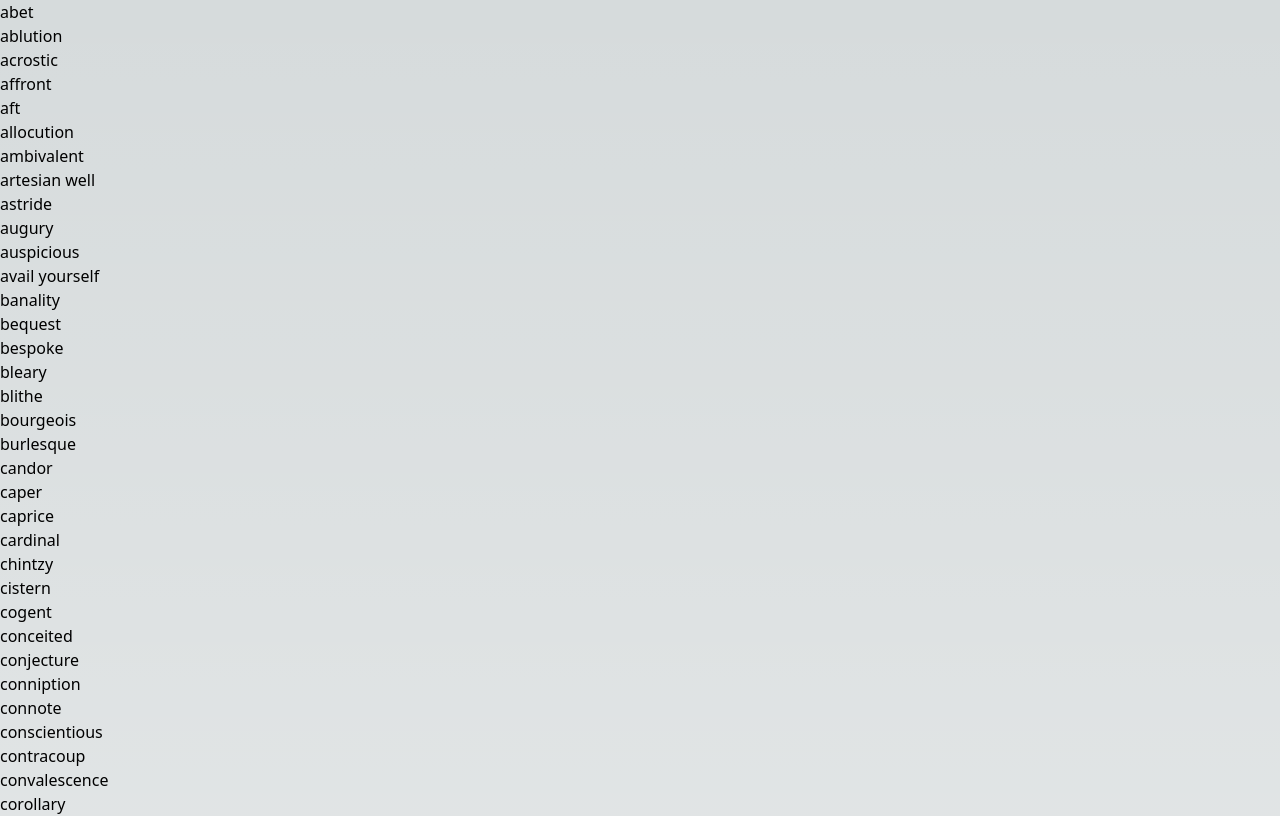
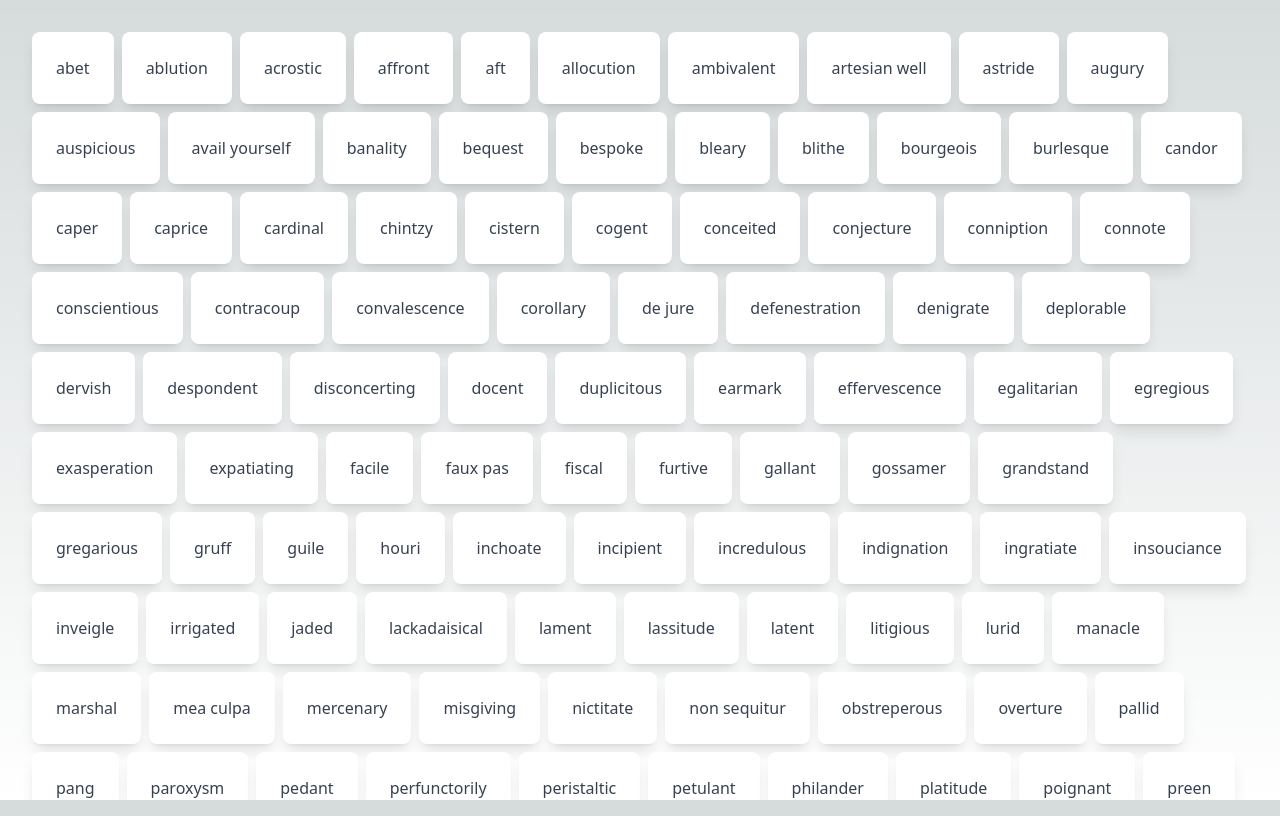
Before and after one commit to ic-768/Word-Station, a Next.js app: page /words in a window 1280 px wide. Shown: the top 816 px of the page. Built offline with nearby package versions, Linux system fonts and the light colour scheme.

Commit message:
Words route and some styling

```diff
--- /dev/null
+++ b/pages/words/add.tsx
@@ -0,0 +1,3 @@
+export default function Add() {
+  return <div className="flex flex-wrap p-8 gap-2">add words here</div>;
+}
--- a/pages/words.tsx
+++ b/pages/words/index.tsx
@@ -2,12 +2,13 @@
 import fsPromises from "fs/promises";
 import path from "path";
 
-/*Home page goes here*/
 export default function Words({ words }: { words: string[] }) {
   return (
-    <div>
+    <div className="flex flex-wrap p-8 gap-2">
       {words.map((w) => (
-        <div>{w}</div>
+        <div className="bg-white rounded-lg shadow-lg p-6" key={w}>
+          <span className="text-gray-700 mb-4">{w}</span>
+        </div>
       ))}
     </div>
   );
--- a/styles/globals.css
+++ b/styles/globals.css
@@ -85,7 +85,8 @@
 
 html,
 body {
-  max-width: 100vw;
+  height: 100vh;
+  width: 100vw;
   overflow-x: hidden;
 }
 
```
